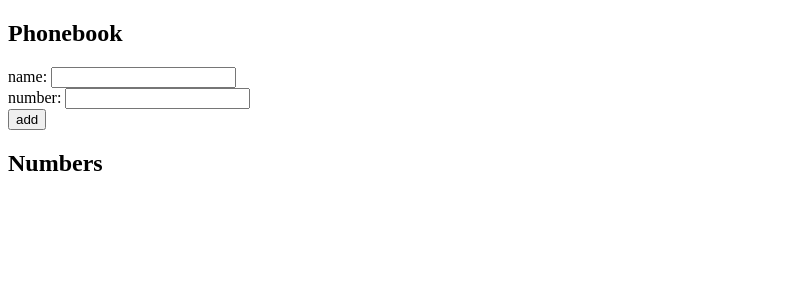
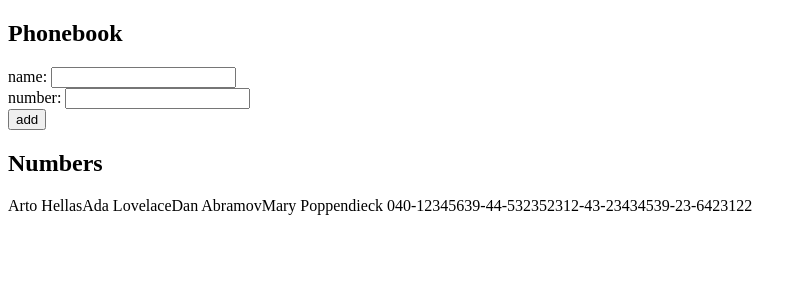
Before and after one commit to lizzzshan/fullstack-course, a React (Vite) app in the folder part2/phonebook/: page / in a window 1280 px wide. Shown: the top 300 px of the page, without its empty margins (0-807 px from the left). Built offline with nearby package versions, Linux system fonts and the light colour scheme.

Commit message:
Part 2.8

```diff
--- a/part2/phonebook/src/App.jsx
+++ b/part2/phonebook/src/App.jsx
@@ -1,8 +1,27 @@
 import { useState } from 'react'
+
+//TODO: Put this in components document
+const Person = (props) => {
+  //console.log(props.person[0].name)
+  // Map to the name and number to display persons obj
+  const name = props.person.map(prop => prop.name)
+  const number = props.person.map(prop => prop.number)
+  console.log(number)
+  //console.log(name)
+  return(
+    <div>
+      {name} {number}
+    </div>
+  )
+}
+
 
 const App = () => {
   const [persons, setPersons] = useState([
-    { name: 'Arto Hellas' }
+    { name: 'Arto Hellas', number: '040-123456', id: 1 },
+    { name: 'Ada Lovelace', number: '39-44-5323523', id: 2 },
+    { name: 'Dan Abramov', number: '12-43-234345', id: 3 },
+    { name: 'Mary Poppendieck', number: '39-23-6423122', id: 4 }
   ])
   const [newName, setNewName] = useState('')
   const [newNumber, setNewNumber] = useState('')
@@ -10,7 +29,6 @@ const App = () => {
   const addName = (event) =>{
     event.preventDefault()
     //console.log('button clicked', event.target)
-
     const newPerson = {
       name: newName,
       number: newNumber
@@ -18,21 +36,23 @@ const App = () => {
 
     //console.log(persons.name)
     const checkName = persons.find(props => props.name.toLowerCase() === newPerson.name.toLowerCase())
-    console.log(checkName)
+    const checkNum = persons.find(props=> props.number == newPerson.number)
 
     // If checkName is not undefined, duplicate already exists. Give an alert and do not add
     if (checkName){
       alert(`${newName} is already added to phonebook`)
     }
+    // Check if number already exists within persons obj
+    else if (checkNum){
+      alert(`${newNumber} already exists in the phonebook`)
+    }
     else{
       //Add new person to persons
       setPersons(persons.concat(newPerson))
+      // This resets the input values (I think)
       setNewName('')
+      setNewNumber('')
     }
-
-    //console.log(persons)
-
-    //console.log(persons)
   }
 
   const handleNameChange = (event) =>{
@@ -52,14 +72,16 @@ const App = () => {
           name: <input value={newName} onChange={handleNameChange}/>
         </div>
         <div>
-          number: <input value={newNumber} onChange={handleNewNumber } />
+          number: <input value={newNumber} onChange={handleNewNumber} />
         </div>
         <div>
           <button type="submit">add</button>
         </div>
       </form>
       <h2>Numbers</h2>
-      <div>{newName} {persons.number}</div>
+      <div>
+        <Person person={persons}/>
+      </div>
     </div>
   )
 }
```
